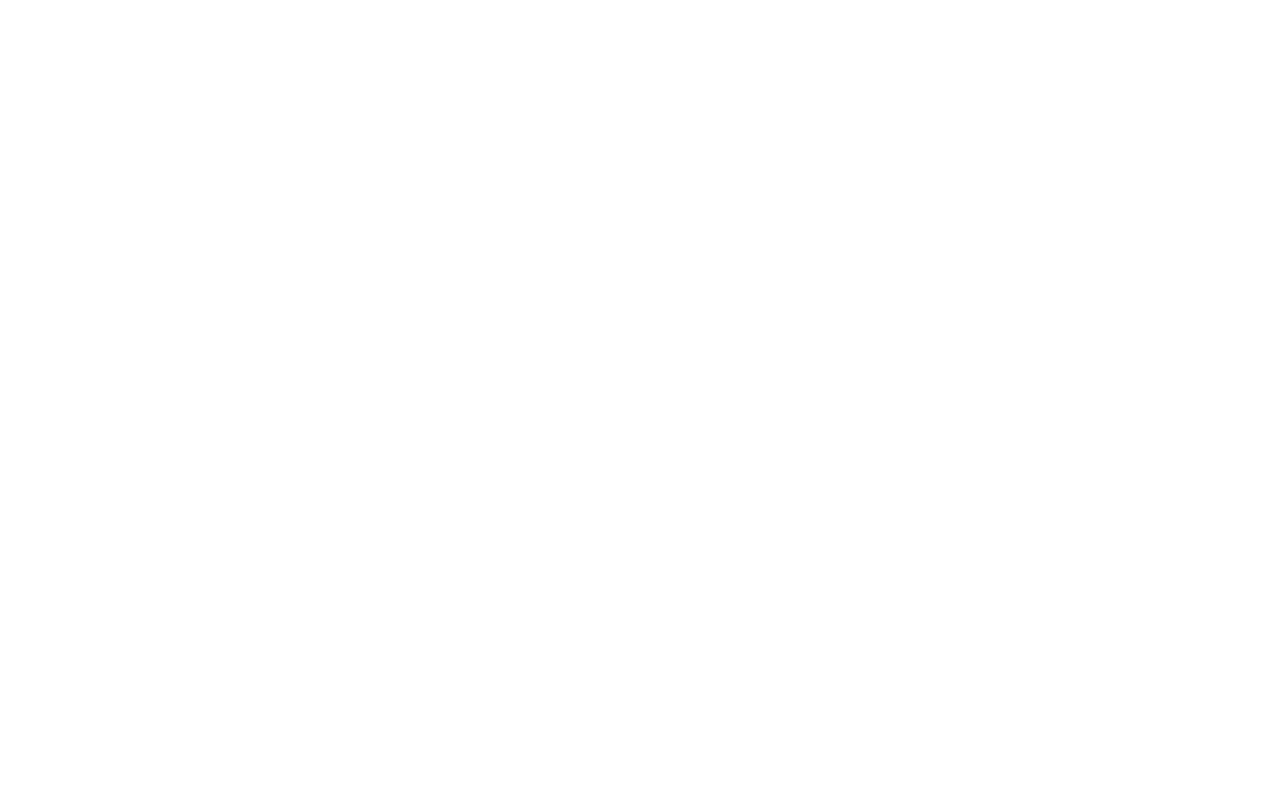
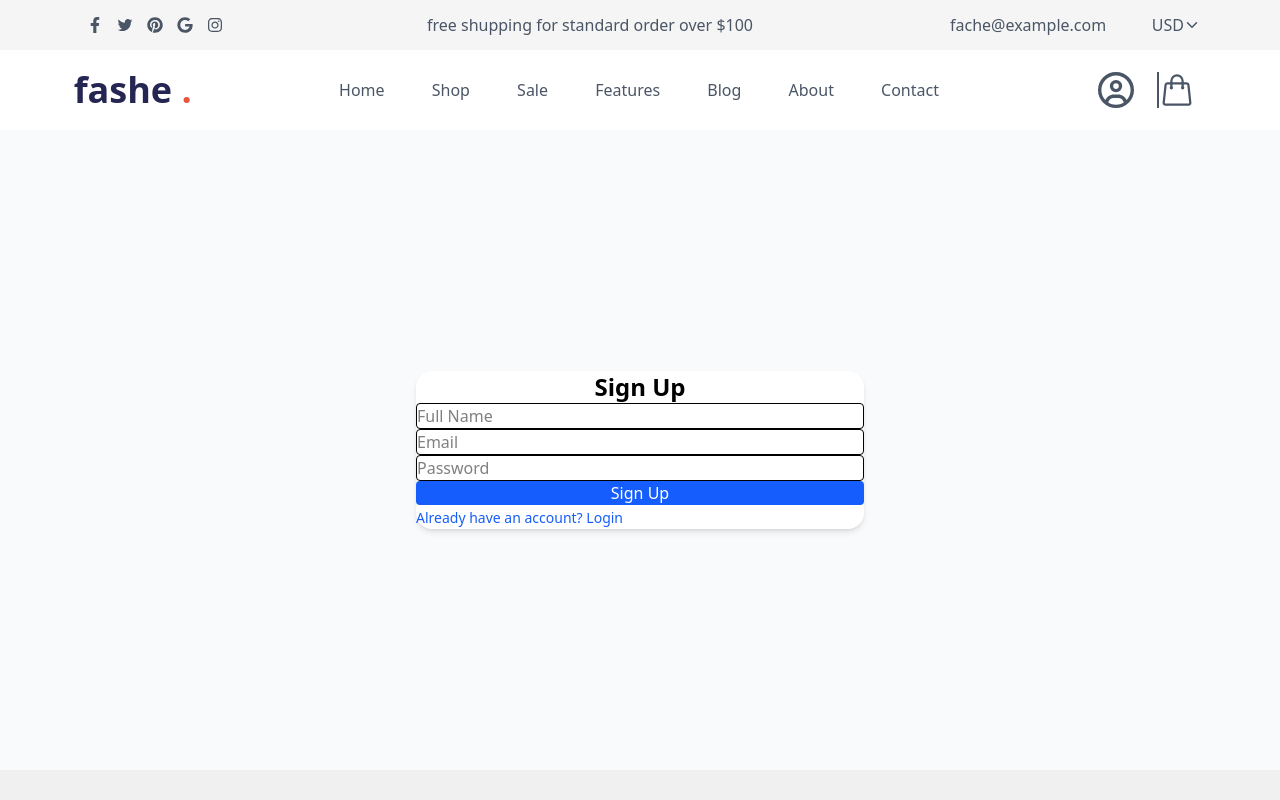
Before and after one commit to Aymen-chakir/aymen-chakir-project-react, a React (Vite) app: page /sign in a window 1280 px wide. Before the commit this address had no page. Shown: the top 800 px of the page. Built offline with nearby package versions, Linux system fonts and the light colour scheme.

Commit message:
sign up finish

```diff
--- a/src/App.jsx
+++ b/src/App.jsx
@@ -1,4 +1,4 @@
-import {Routes,Route} from "react-router"
+import { Routes, Route } from "react-router"
 import Home from "./pages/home"
 import Shop from "./pages/shop"
 import Contact from "./pages/contact"
@@ -6,22 +6,24 @@ import Sale from "./pages/sale"
 import Futur from "./pages/features"
 import Bllog from "./pages/blog"
 import About from "./pages/about"
-import Signup from "./component/signup"
+import Sign from "./component/signe"
+import Login from "./component/login"
 function App() {
 
   return (
     <>
-     <Routes>
-      <Route path="/" element={<Home/>} />
-       <Route path="/shop" element={<Shop/>} />
-       <Route path="/contact" element={<Contact/>} />
-       <Route path='/sale' element={<Sale/>}/>
-       <Route path='/futur'element={<Futur/>} />
-       <Route path="/blog" element={<Bllog/>}/>
-              <Route path="/about" element={<About/>}/>
-                  <Route path="/signup" element={<Signup/>}/>
+      <Routes>
+        <Route path="/" element={<Home />} />
+        <Route path="/shop" element={<Shop />} />
+        <Route path="/contact" element={<Contact />} />
+        <Route path='/sale' element={<Sale />} />
+        <Route path='/futur' element={<Futur />} />
+        <Route path="/blog" element={<Bllog />} />
+        <Route path="/about" element={<About />} />
+        <Route path="/sign" element={<Sign />} />
+         <Route path="/login" element={<Login />} />
 
-     </Routes>
+      </Routes>
     </>
   )
 }
--- a/src/component/Navbar.jsx
+++ b/src/component/Navbar.jsx
@@ -17,9 +17,10 @@ function Nav(params) {
             </div>
             <div className="flex text-4xl   text-gray-600 justify-around w-[120px]">
                 <div>
-                    <Link>
-                                        <FaRegCircleUser />
+                    <Link to={'/sign'}>
+                        <FaRegCircleUser />
                     </Link>
+
                 </div>
                 <div className="border-l-2 px-2">
                     <HiOutlineShoppingBag />
--- a/src/component/footer.jsx
+++ b/src/component/footer.jsx
@@ -3,7 +3,7 @@ import { IoLogoTwitter } from "react-icons/io";
 import { FaPinterest } from "react-icons/fa";
 import { FaGoogle } from "react-icons/fa";
 import { FaInstagram } from "react-icons/fa"
-function FooterFlex() {
+function Footer() {
     return (
         <div className="w-[full] h-[60vh]  justify-center items-center bg-[#F0F0F0]">
             <div className=" flex justify-around items-center w-[90%] h-[80%]">
@@ -66,4 +66,4 @@ function FooterFlex() {
     );
 }
 
-export default FooterFlex;
+export default Footer;
--- /dev/null
+++ b/src/component/login.jsx
@@ -0,0 +1,104 @@
+import { useState } from "react";
+import MiniNav from "./mininav";
+import Nav from "./Navbar";
+import Footer from "../component/footer";
+import { Link, useNavigate } from "react-router-dom";
+import users from "../user";
+
+function Login() {
+    const [form, setForm] = useState({ email: "", password: "" });
+    const [errors, setErrors] = useState({});
+    const navigate = useNavigate();
+
+    const handleChange = (e) => {
+        setForm({ ...form, [e.target.id]: e.target.value });
+    };
+
+    const validate = () => {
+        const newErrors = {};
+        if (!form.email) newErrors.email = "Email required";
+        if (!form.password) newErrors.password = "Password required";
+        return newErrors;
+    };
+
+    const handleSubmit = (e) => {
+        e.preventDefault();
+        const validationErrors = validate();
+        setErrors(validationErrors);
+
+        if (Object.keys(validationErrors).length === 0) {
+
+            console.log("All Users:", users);
+            console.log("Login Data:", form);
+
+            // ⬅️ المقارنة
+            const user = users.find(
+                (u) =>
+                    u.email === form.email &&
+                    u.password === form.password
+            );
+
+            if (user) {
+                alert("Welcome " + user.name);
+                navigate("/");
+            } else {
+                alert("Email or Password incorrect");
+            }
+
+            setForm({ email: "", password: "" });
+        }
+    };
+
+    return (
+        <div>
+            <MiniNav />
+            <Nav />
+
+            <main className="min-h-[80vh] flex items-center justify-center bg-gray-50 px-6 py-24">
+                <div className="bg-white rounded-2xl shadow-md p-10 w-full max-w-md space-y-6">
+
+                    <h2 className="text-2xl font-semibold text-center">Login</h2>
+
+                    <form onSubmit={handleSubmit} className="space-y-5">
+
+                        <input
+                            type="email"
+                            id="email"
+                            placeholder="Email"
+                            value={form.email}
+                            onChange={handleChange}
+                            className="w-full border p-3 rounded"
+                        />
+                        {errors.email && <p className="text-red-500 text-xs">{errors.email}</p>}
+
+                        <input
+                            type="password"
+                            id="password"
+                            placeholder="Password"
+                            value={form.password}
+                            onChange={handleChange}
+                            className="w-full border p-3 rounded"
+                        />
+                        {errors.password && <p className="text-red-500 text-xs">{errors.password}</p>}
+
+                        <button
+                            type="submit"
+                            className="w-full bg-blue-600 text-white py-3 rounded"
+                        >
+                            Login
+                        </button>
+                    </form>
+
+                    <Link to="/sign" className="text-center text-blue-600 text-sm">
+                        Create account
+                    </Link>
+
+                </div>
+            </main>
+
+            <Footer />
+        </div>
+    );
+}
+
+export default Login;
--- /dev/null
+++ b/src/component/signe.jsx
@@ -0,0 +1,112 @@
+import { useState } from "react";
+import MiniNav from "./mininav";
+import Nav from "./Navbar";
+import Footer from "../component/footer";
+import { Link } from "react-router-dom";
+import users from "../user";
+
+function Sign() {
+    const [form, setForm] = useState({
+        name: "",
+        email: "",
+        password: "",
+    });
+
+    const [errors, setErrors] = useState({});
+
+    const handleChange = (e) => {
+        setForm({ ...form, [e.target.id]: e.target.value });
+    };
+
+    const validate = () => {
+        const newErrors = {};
+        if (!form.name.trim()) newErrors.name = "Name is required";
+        if (!form.email.trim()) newErrors.email = "Email is required";
+        else if (!/\S+@\S+\.\S+/.test(form.email))
+            newErrors.email = "Email is invalid";
+
+        if (!form.password) newErrors.password = "Password is required";
+
+        return newErrors;
+    };
+
+    const handleSubmit = (e) => {
+        e.preventDefault();
+        const validationErrors = validate();
+        setErrors(validationErrors);
+
+        if (Object.keys(validationErrors).length === 0) {
+
+            // ⬅️ إضافة المستخدم
+            users.push(form);
+
+            console.log("All Users:", users);
+
+            alert("Account Created Successfully!");
+            setForm({ name: "", email: "", password: "" });
+        }
+    };
+
+    return (
+        <div>
+            <MiniNav />
+            <Nav />
+
+            <main className="min-h-[80vh] flex items-center justify-center bg-gray-50 px-6 py-24">
+                <div className="bg-white rounded-2xl shadow-md p-10 w-full max-w-md space-y-6">
+
+                    <h2 className="text-2xl font-semibold text-center">Sign Up</h2>
+
+                    <form onSubmit={handleSubmit} className="space-y-5">
+
+                        <input
+                            type="text"
+                            id="name"
+                            placeholder="Full Name"
+                            value={form.name}
+                            onChange={handleChange}
+                            className="w-full border p-3 rounded"
+                        />
+                        {errors.name && <p className="text-red-500 text-xs">{errors.name}</p>}
+
+                        <input
+                            type="email"
+                            id="email"
+                            placeholder="Email"
+                            value={form.email}
+                            onChange={handleChange}
+                            className="w-full border p-3 rounded"
+                        />
+                        {errors.email && <p className="text-red-500 text-xs">{errors.email}</p>}
+
+                        <input
+                            type="password"
+                            id="password"
+                            placeholder="Password"
+                            value={form.password}
+                            onChange={handleChange}
+                            className="w-full border p-3 rounded"
+                        />
+                        {errors.password && <p className="text-red-500 text-xs">{errors.password}</p>}
+
+                        <button
+                            type="submit"
+                            className="w-full bg-blue-600 text-white py-3 rounded"
+                        >
+                            Sign Up
+                        </button>
+                    </form>
+
+                    <Link to="/login" className="text-center text-blue-600 text-sm">
+                        Already have an account? Login
+                    </Link>
+
+                </div>
+            </main>
+
+            <Footer />
+        </div>
+    );
+}
+
+export default Sign;
--- a/src/component/signup.jsx
+++ /dev/null
@@ -1,4 +0,0 @@
-function Signup(params) {
-
-}
-export default Signup
--- /dev/null
+++ b/src/pages/error.jsx
@@ -0,0 +1,8 @@
+function Error(params) {
+    return(
+        <div className="w-screen h-screen flex justify-center items-center bg-black text-red-700">
+            <h1 className="text-3xl">Eroor 404</h1>
+        </div>
+    )
+}
+export default Error
--- /dev/null
+++ b/src/user.js
@@ -0,0 +1,3 @@
+const users = [];
+
+export default users;
```
Also changed, not shown: src/json/data.json (line endings or trailing spaces).
